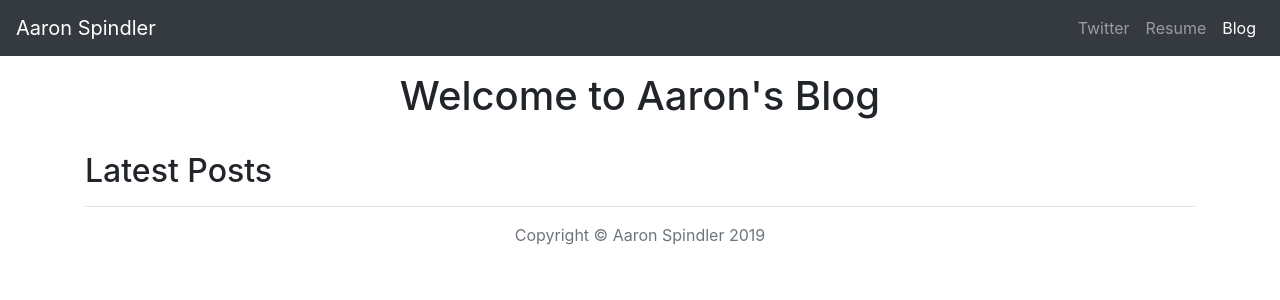
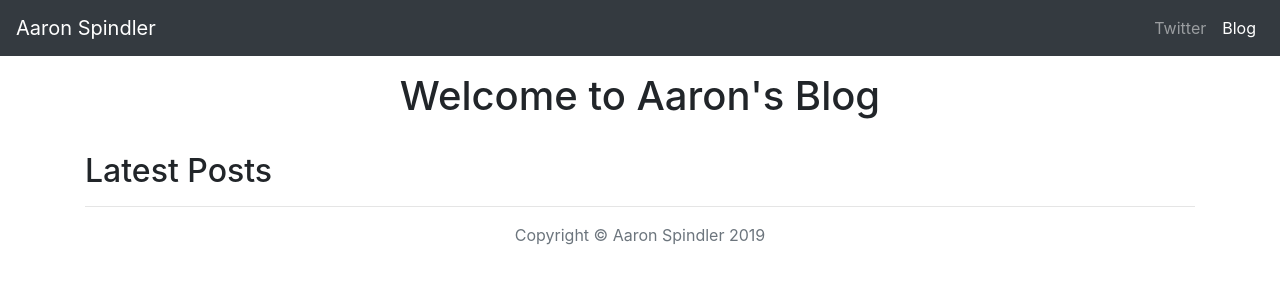
Before and after one commit to aaronspindler-archive/xNovax.net, a Django app: template blog/templates/blog/allblogs.html in a window 1280 px wide. Shown: the top 300 px of the page. Run offline with Django 3.2, Linux system fonts and the light colour scheme; the template is opened without the code that fills it, so the values that code supplies are empty; some libraries are stand-ins or nearby versions.

Commit message:
Removed resume link in blog

```diff
--- a/blog/templates/blog/allblogs.html
+++ b/blog/templates/blog/allblogs.html
@@ -45,7 +45,6 @@
       <div class="collapse navbar-collapse" id="navbarNavAltMarkup">
         <div class="navbar-nav ml-auto">
           <a class="nav-item nav-link" href="#">Twitter</a>
-          <a class="nav-item nav-link" href="{% static 'resume.pdf' %}">Resume</a>
           <a class="nav-item nav-link active" href="#">Blog</a>
 
         </div>
```
